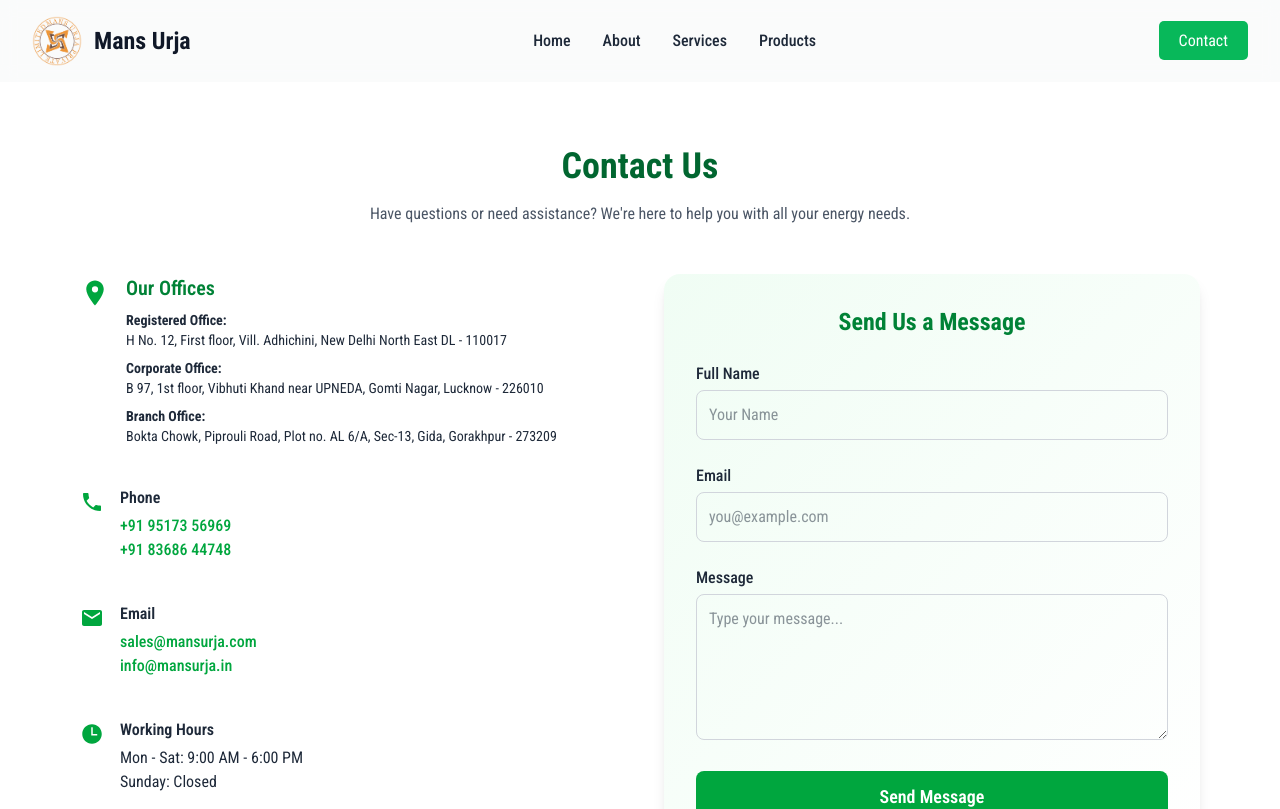
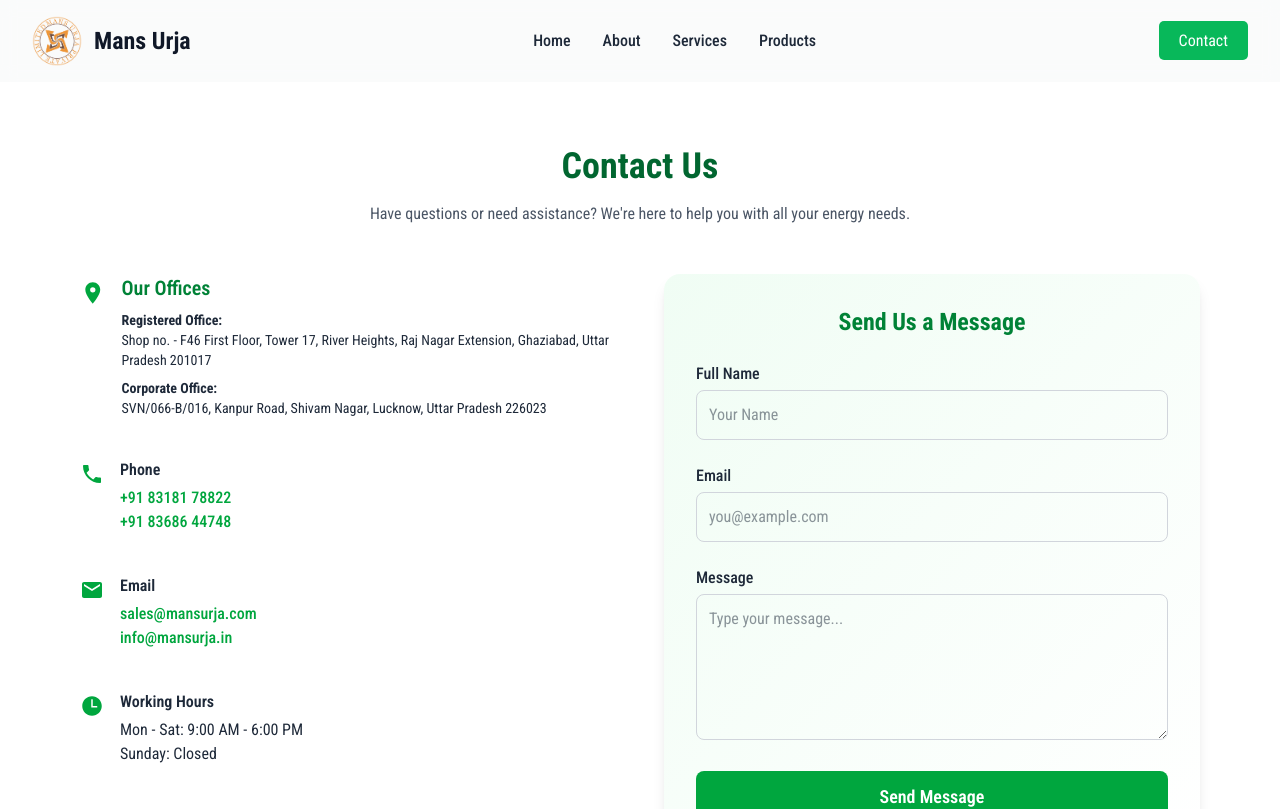
Before and after one commit to enkidu-technologies/Mans-Urja, a React (Vite) app: page /contact in a window 1280 px wide. Shown: the top 809 px of the page. Built offline with nearby package versions, Linux system fonts and the light colour scheme.

Commit message:
update contact info

```diff
--- a/src/pages/Contact.jsx
+++ b/src/pages/Contact.jsx
@@ -23,15 +23,11 @@ const Contact = () => {
                 <div className="space-y-2 text-sm">
                   <div>
                     <h4 className="font-bold">Registered Office:</h4>
-                    <p>H No. 12, First floor, Vill. Adhichini, New Delhi North East DL - 110017</p>
+                    <p>Shop no. - F46 First Floor, Tower 17, River Heights, Raj Nagar Extension, Ghaziabad, Uttar Pradesh 201017</p>
                   </div>
                   <div>
                     <h4 className="font-bold">Corporate Office:</h4>
-                    <p>B 97, 1st floor, Vibhuti Khand near UPNEDA, Gomti Nagar, Lucknow - 226010</p>
-                  </div>
-                  <div>
-                    <h4 className="font-bold">Branch Office:</h4>
-                    <p>Bokta Chowk, Piprouli Road, Plot no. AL 6/A, Sec-13, Gida, Gorakhpur - 273209</p>
+                    <p>SVN/066-B/016, Kanpur Road, Shivam Nagar, Lucknow, Uttar Pradesh 226023</p>
                   </div>
                 </div>
               </div>
@@ -42,7 +38,8 @@ const Contact = () => {
               <MdPhone className="text-2xl text-green-600 mt-1" />
               <div>
                 <h3 className="text-md font-semibold mb-1">Phone</h3>
-                <p className="text-green-600 font-medium">+91 95173 56969</p>
+                {/* <p className="text-green-600 font-medium">+91 95173 56969</p> */}
+                <p className="text-green-600 font-medium">+91 83181 78822</p>
                 <p className="text-green-600 font-medium">+91 83686 44748</p>
               </div>
             </div>
```
